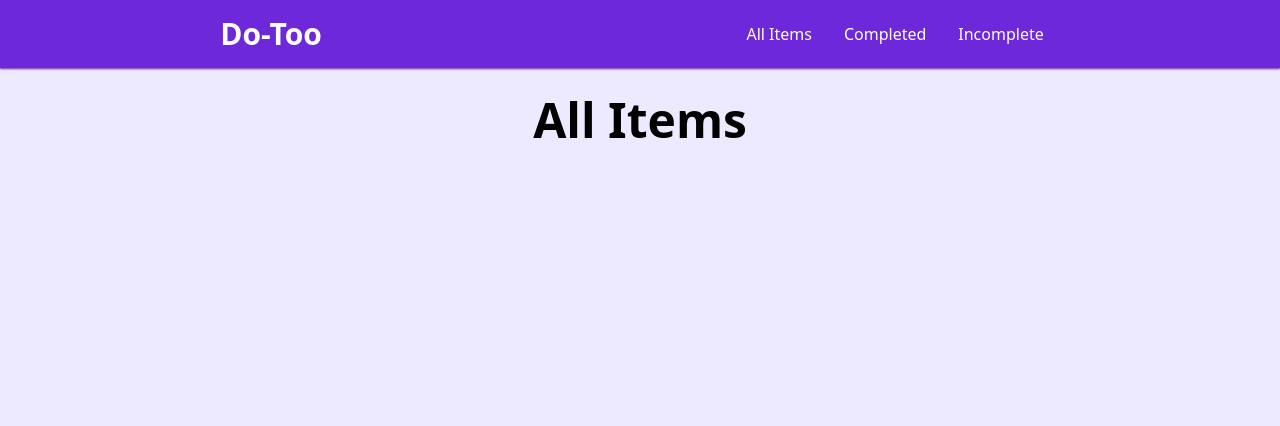
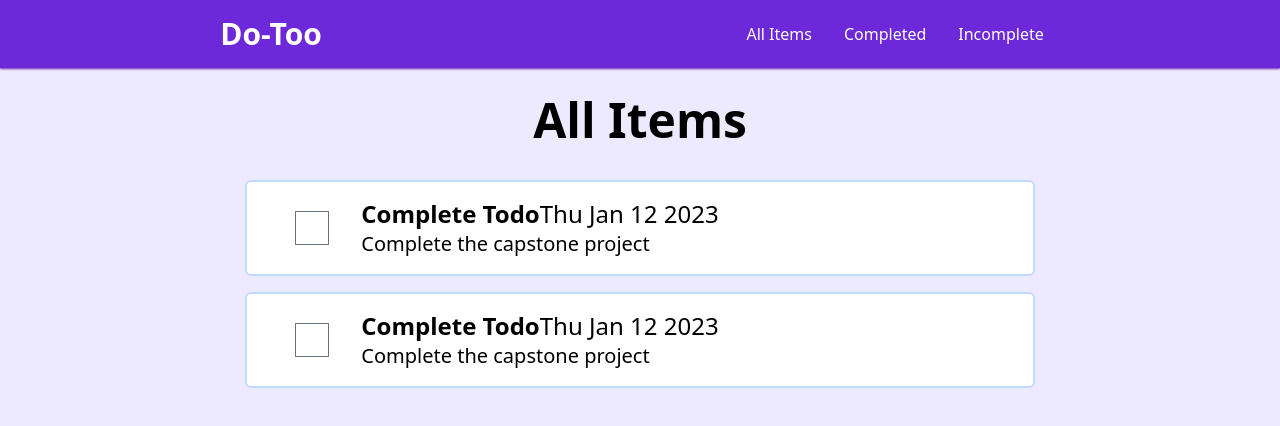
Before and after one commit to rishabhDev2700/capstone-project, a React (Create React App) app: page / in a window 1280 px wide. Shown: the top 426 px of the page. Built offline with nearby package versions, Linux system fonts and the light colour scheme.

Commit message:
Added animation to todo component and added some sample data in todolist

```diff
--- a/src/components/Todo.js
+++ b/src/components/Todo.js
@@ -1,16 +1,16 @@
-import React from 'react'
-
+import {motion} from 'framer-motion';
 export const Todo = (props) => {
   return (
-    <div className="flex items-center w-2/3 border-2 border-blue-200 bg-white rounded-md m-2">
-        <input className="form-checkbox mx-8 p-4" type="checkbox" {...`${props.done?"?":"d"}`}/>
+    <motion.div initial={{x:1200}} whileInView={{x:0}} transition={{duration:2.5}}
+    className="flex items-center w-2/3 border-2 border-blue-200 bg-white rounded-md m-2 p-4">
+        <input className="form-checkbox mx-8 p-4" type="checkbox" />
         <div>
           <div className="text-2xl flex justify-evenly">
             <div className="font-semibold">{props.title}</div>
-            <div>{props.date.toString()}</div>
+            <div>{props.date.toDateString()}</div>
           </div>
           <div className="text-xl">{props.note}</div>
         </div>
-      </div>
+      </motion.div>
   )
 }
--- a/src/components/TodoList.js
+++ b/src/components/TodoList.js
@@ -2,21 +2,35 @@ import React from "react";
 import { Todo } from "./Todo";
 import { Title } from "./Title";
 export const TodoList = () => {
-
   const list = [
-    {title:"Complete Todo",
-    note: "Complete the capstone project",
-    date: new Date("12 January 2023"),
-    done:false
-  }
-  ]
-  const items = list.map((item,index)=><Todo key={index.toString()} title={item.title} note={item.note} date={item.date} done={item.done}/>)
+    {
+      title: "Complete Todo",
+      note: "Complete the capstone project",
+      date: new Date("12 January 2023"),
+      done: false,
+    },
+    {
+      title: "Complete Todo",
+      note: "Complete the capstone project",
+      date: new Date("12 January 2023"),
+      done: true,
+    },
+  ];
+  const items = list.map((item, index) => (
+    <Todo
+      key={index.toString()}
+      title={item.title}
+      note={item.note}
+      date={item.date}
+      done={item.done}
+    />
+  ));
   return (
     <>
-    <Title>All Items</Title>
-    <div className="flex flex-col items-center -my-12 p-12 overflow-y-auto h-screen">
-
-    </div>
+      <Title>All Items</Title>
+      <div className="flex flex-col items-center -my-12 p-12 overflow-y-auto h-screen">
+        {items}
+      </div>
     </>
   );
 };
```
